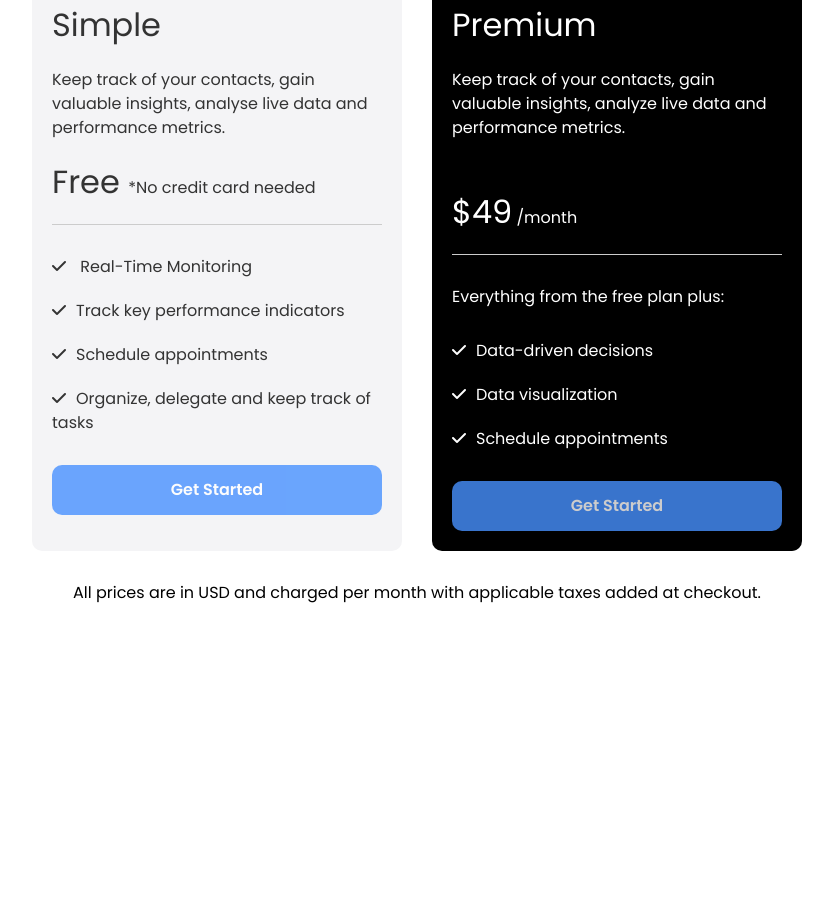
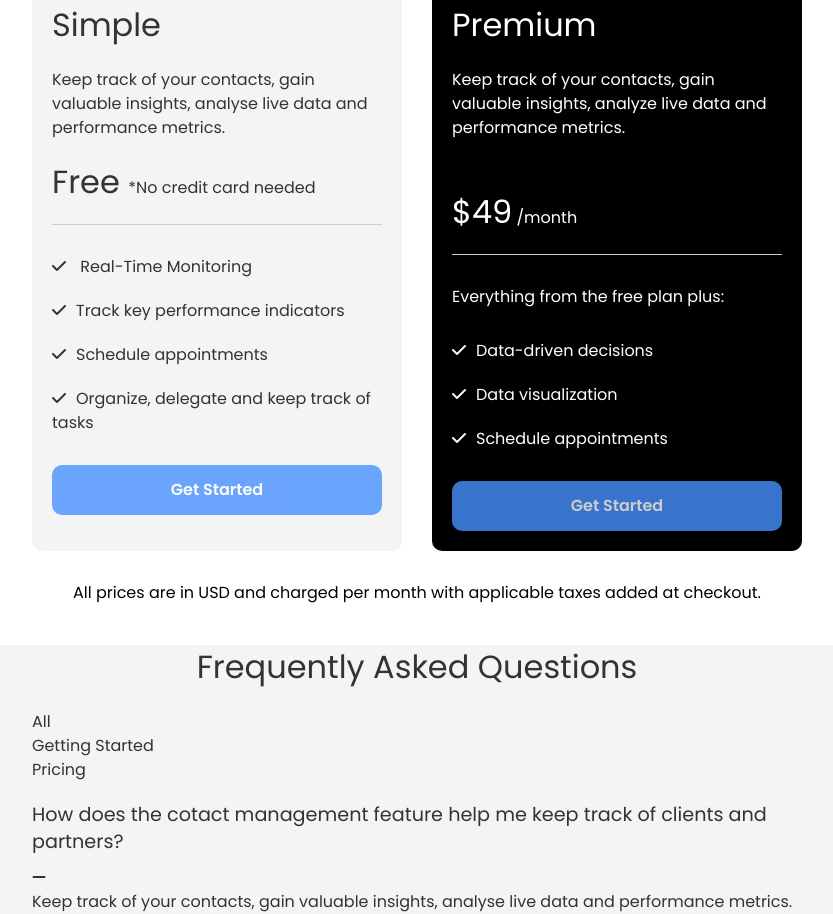
Before and after one commit to brje/CT70A9110-SDS-Front-end, a plain HTML site: page index.html in a window 1280 px wide. Shown: the part 2172-3086 px from the top of the page, without its empty margins (223-1056 px from the left). Before the commit the page ends 2807 px from the top, so only its background shows below. Drawn offline with Linux system fonts and the light colour scheme; files whose address does not match are found by name.

Commit message:
faq started

```diff
--- a/index.html
+++ b/index.html
@@ -205,6 +205,33 @@
     </section>
 
     <!-- FAQ -->
+     <section class="faq bg-light">
+        <div class="container-sm">
+            <h3 class="text-xl text-center">
+                Frequently Asked Questions
+            </h3>
+            <ul class="faq-menu">
+                <li class="active">All</li>
+                <li>Getting Started</li>
+                <li>Pricing</li>
+            </ul>
+            <div class="faq-content">
+                <div class="faq-group">
+                    <div class="faq-group-header">
+                        <h4 class="text-md">
+                            How does the cotact management feature help me keep track of clients and partners?
+                        </h4>
+                        <i class="fas fa-minus"></i>
+                    </div>
+                    <div class="faq-group-body open">
+                        <p>
+                            Keep track of your contacts, gain valuable insights, analyse live data and performance metrics.
+                        </p>
+                    </div>
+                </div>
+            </div>
+        </div>
+     </section>
 
         <script src="js/main.js"></script>
     </body>
```
